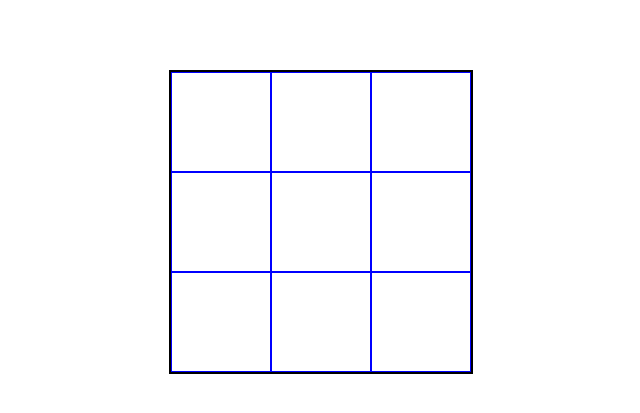
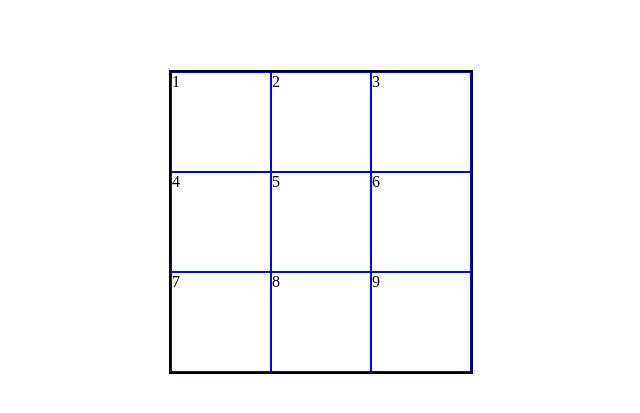
Before and after one commit to MC-GH/Tic-Tac-Toe, a plain HTML site: page html/index.html in a window 1280 px wide. Shown: the part 211-624 px from the top of the page, 319-959 px from the left. Drawn offline with Linux system fonts and the light colour scheme.

Commit message:
setupeventlisteners function

```diff
--- a/html/index.html
+++ b/html/index.html
@@ -11,15 +11,7 @@
     <header>Tic Tac Toe</header>
     <main>
         <div id="gameBoard">
-            <div class="cell" data-attribute="1"></div>
-            <div class="cell" data-attribute="2"></div>
-            <div class="cell" data-attribute="3"></div>
-            <div class="cell" data-attribute="4"></div>
-            <div class="cell" data-attribute="5"></div>
-            <div class="cell" data-attribute="6"></div>
-            <div class="cell" data-attribute="7"></div>
-            <div class="cell" data-attribute="8"></div>
-            <div class="cell" data-attribute="9"></div>
+
         </div>
     </main>
 </body>
--- a/js/script.js
+++ b/js/script.js
@@ -0,0 +1,37 @@
+//Modules to create: gameBoard, displayController
+//FactoryFunction to create: Player
+
+
+//GAMEBOARD Module
+const GAMEBOARD = (() => {
+    const BOARDVALUES = [1,2,3,4,5,6,7,8,9];
+    const BOARDFRAME = document.querySelector('#gameBoard');
+    let valueIndex = 0;
+
+    const RENDERBOARD = () => {
+        BOARDVALUES.forEach(value => {
+            const CELL = document.createElement('div');
+            CELL.classList.add("cell");
+            CELL.setAttribute('data-attribute', BOARDVALUES[valueIndex]);
+            valueIndex++;
+            CELL.textContent = valueIndex;
+            BOARDFRAME.appendChild(CELL);
+        })
+    }
+
+    const SETUPEVENTLISTENERS = () => {
+        const CELLS = document.querySelectorAll('.cell');
+        CELLS.forEach(cell => {
+            cell.addEventListener('click', () => {
+                const DATAVALUE = cell.getAttribute('data-attribute');
+                console.log("Cell clicked with data value: " + DATAVALUE);
+            })
+        })
+    }
+
+    return {RENDERBOARD, SETUPEVENTLISTENERS};
+
+})();
+
+GAMEBOARD.RENDERBOARD();
+GAMEBOARD.SETUPEVENTLISTENERS();
```
